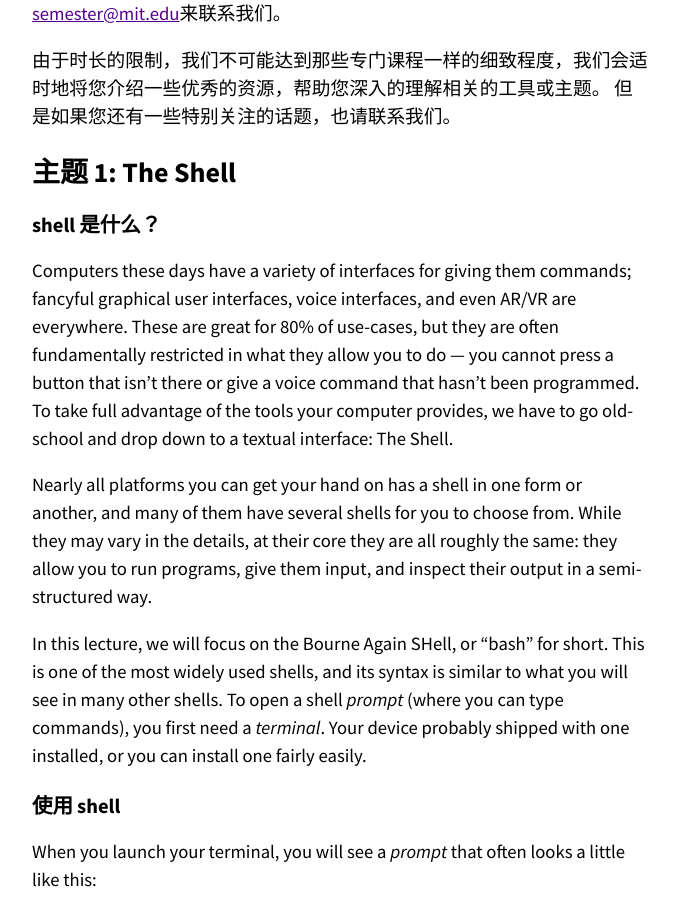
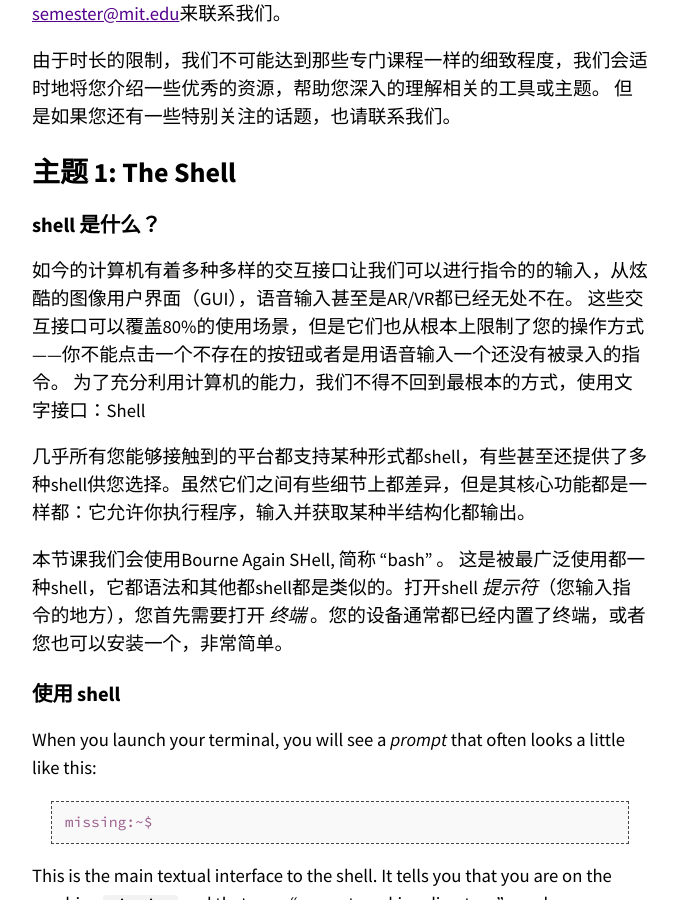
Before and after one commit to missing-semester-cn/missing-semester-cn.github.io, a Jekyll site: the page built from _2020/course-shell.md, in a window 1280 px wide and 900 px high, scrolled down 1260 px. Shown: the whole window, without its empty margins (300-978 px from the left). Built offline with Jekyll 4.4.1, drawn with Linux system fonts in a browser that asks for light colours.

Commit message:
update trans

```diff
--- a/_2020/course-shell.md
+++ b/_2020/course-shell.md
@@ -44,27 +44,14 @@ s课后我们会安排答疑的时间来回答您的问题。如果您参加的
 
 ##  shell 是什么？
 
-Computers these days have a variety of interfaces for giving them
-commands; fancyful graphical user interfaces, voice interfaces, and
-even AR/VR are everywhere. These are great for 80% of use-cases, but
-they are often fundamentally restricted in what they allow you to do —
-you cannot press a button that isn't there or give a voice command that
-hasn't been programmed. To take full advantage of the tools your
-computer provides, we have to go old-school and drop down to a textual
-interface: The Shell.
+如今的计算机有着多种多样的交互接口让我们可以进行指令的的输入，从炫酷的图像用户界面（GUI），语音输入甚至是AR/VR都已经无处不在。
+这些交互接口可以覆盖80%的使用场景，但是它们也从根本上限制了您的操作方式——你不能点击一个不存在的按钮或者是用语音输入一个还没有被录入的指令。
+为了充分利用计算机的能力，我们不得不回到最根本的方式，使用文字接口：Shell
 
-Nearly all platforms you can get your hand on has a shell in one form or
-another, and many of them have several shells for you to choose from.
-While they may vary in the details, at their core they are all roughly
-the same: they allow you to run programs, give them input, and inspect
-their output in a semi-structured way.
+几乎所有您能够接触到的平台都支持某种形式都shell，有些甚至还提供了多种shell供您选择。虽然它们之间有些细节上都差异，但是其核心功能都是一样都：它允许你执行程序，输入并获取某种半结构化都输出。
 
-In this lecture, we will focus on the Bourne Again SHell, or "bash" for
-short. This is one of the most widely used shells, and its syntax is
-similar to what you will see in many other shells. To open a shell
-_prompt_ (where you can type commands), you first need a _terminal_.
-Your device probably shipped with one installed, or you can install one
-fairly easily.
+本节课我们会使用Bourne Again SHell, 简称 "bash" 。
+这是被最广泛使用都一种shell，它都语法和其他都shell都是类似的。打开shell _提示符_（您输入指令的地方），您首先需要打开 _终端_ 。您的设备通常都已经内置了终端，或者您也可以安装一个，非常简单。
 
 ## 使用 shell
 
```
